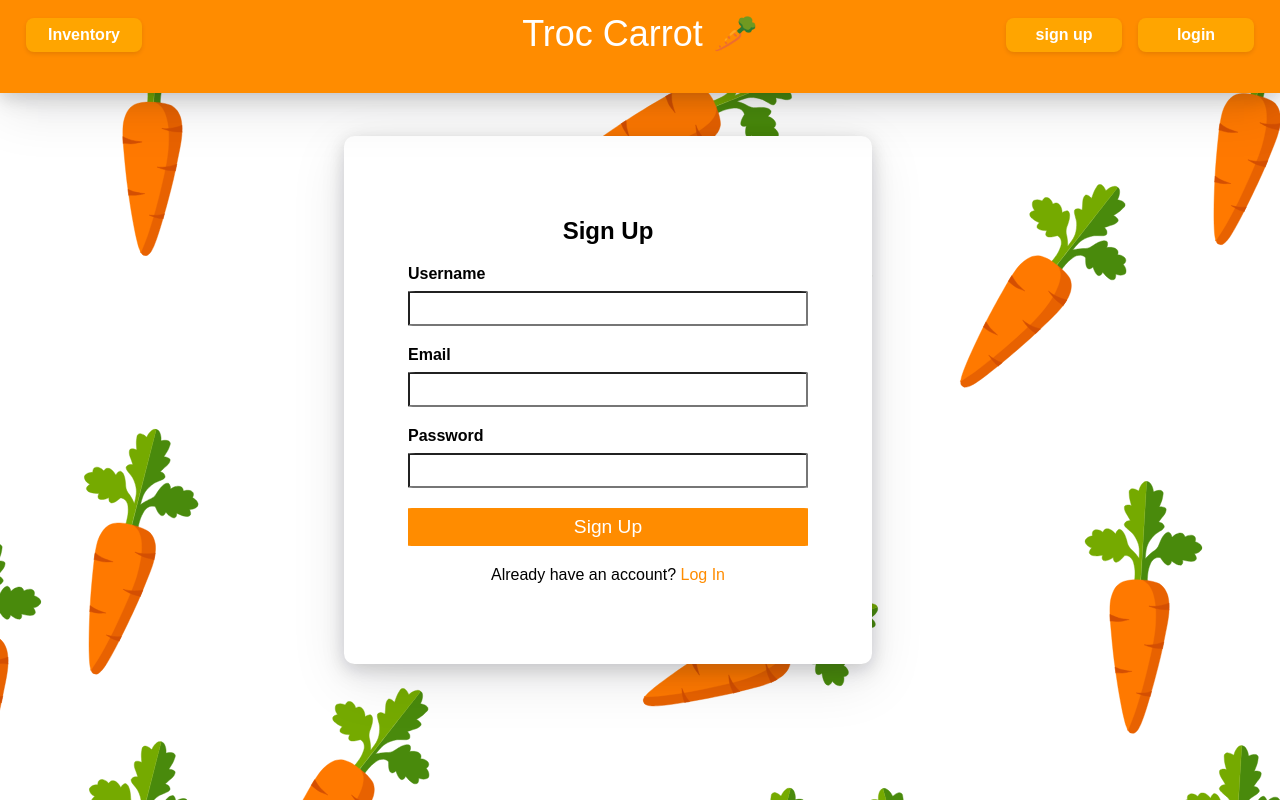
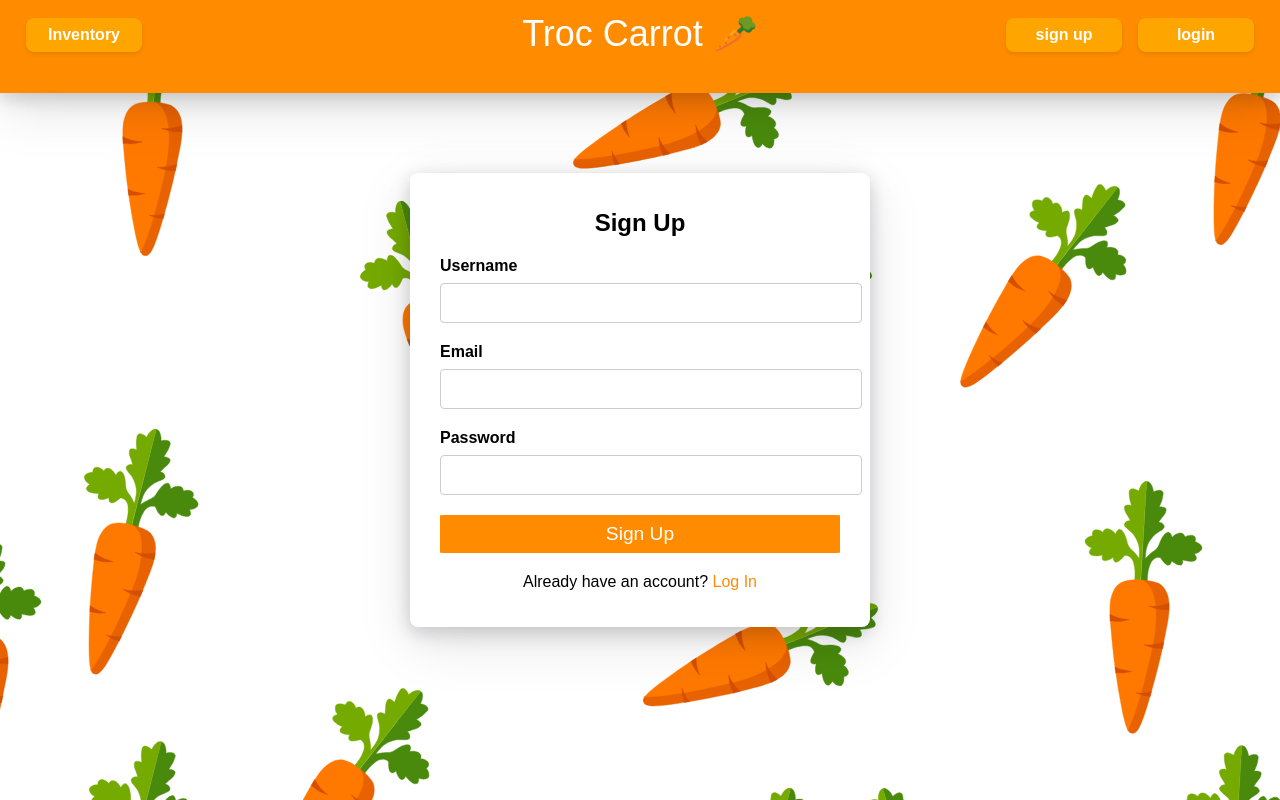
Before and after one commit to Mayomat/Troc-Carrot, a PHP site: page /html/sign-up.html in a window 1280 px wide. Run offline with PHP 8.4, Linux system fonts and the light colour scheme.

Commit message:
correction containers

```diff
--- a/css/sign-up.css
+++ b/css/sign-up.css
@@ -97,13 +97,12 @@ body {
 
 /* Container for the sign-up form */
 .signup-container {
-    background: #fff;
-    padding: 5%; /* Adjusted padding to use percentages */
-    border-radius: 2%; /* Rounded corners in percentage */
-    box-shadow: 0 4% 6% rgba(0, 0, 0, 0.1);
-    width: 90%; /* Adjusted width to use percentage */
+    background: white;
+    padding: 20px 30px;
+    border-radius: 8px;
+    box-shadow: 0 4px 6px rgba(0, 0, 0, 0.1);
+    width: 100%;
     max-width: 400px;
-    margin-right: 5%; /* Added margin to create space on the right */
     box-shadow: rgba(17, 17, 26, 0.1) 0px 4px 16px, rgba(17, 17, 26, 0.1) 0px 8px 24px, rgba(17, 17, 26, 0.1) 0px 16px 56px;
 }
 
@@ -126,10 +125,11 @@ body {
 }
 
 .form-group input {
-    width: 95%; /* Reduced width to add space on the right */
-    padding: 2%; /* Adjusted padding to use percentage */
-    border: 1% solid #ccc; /* Adjusted border width to use percentage */
-    border-radius: 2%; /* Rounded corners in percentage */
+    width: 100%;
+    padding: 10px;
+    border: 1px solid #ccc;
+    border-radius: 4px;
+    font-size: 16px;
 }
 
 /* Button styles */
```
